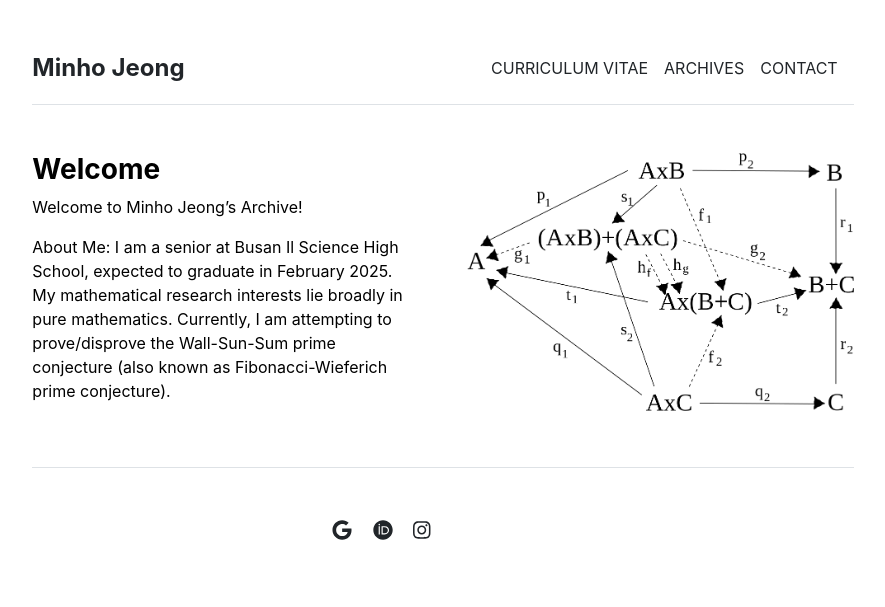
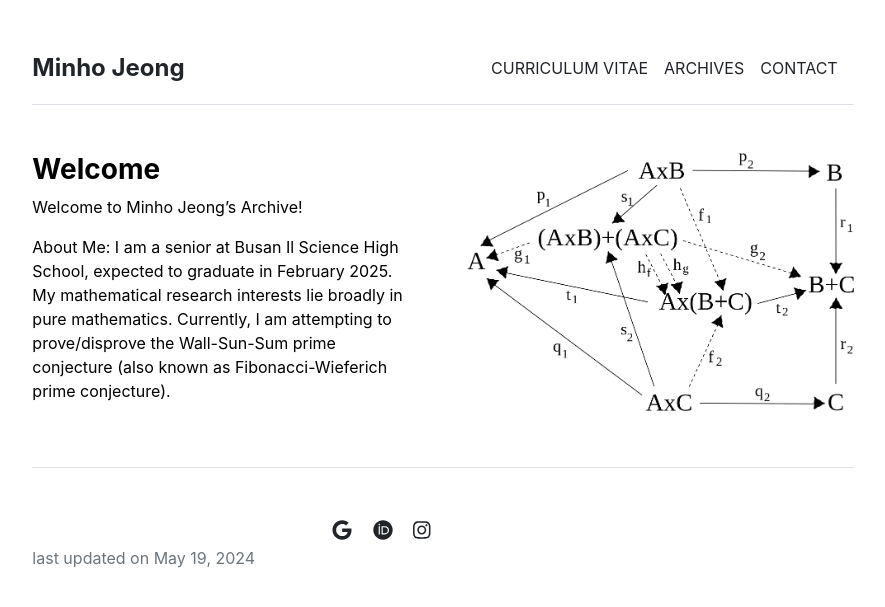
Before and after one commit to mino-jeong/mino-jeong.github.io, a Jekyll site: the page built from index.md, in a window 1280 px wide. Shown: the top 607 px of the page, without its empty margins (197-1082 px from the left). Built offline with Jekyll 4.4.1, drawn with Linux system fonts in a browser that asks for light colours.

Commit message:
Update footer.html

```diff
--- a/_includes/footer.html
+++ b/_includes/footer.html
@@ -5,5 +5,6 @@
         <a href="{{ item.link }}" class="ms-3 fs-5"><i class="fab fa-{{ item.icon }}"></i></a>
       {% endfor %}
     </div>
+    <p>last updated on May 19, 2024</p>
   </div>
 </footer>
```
